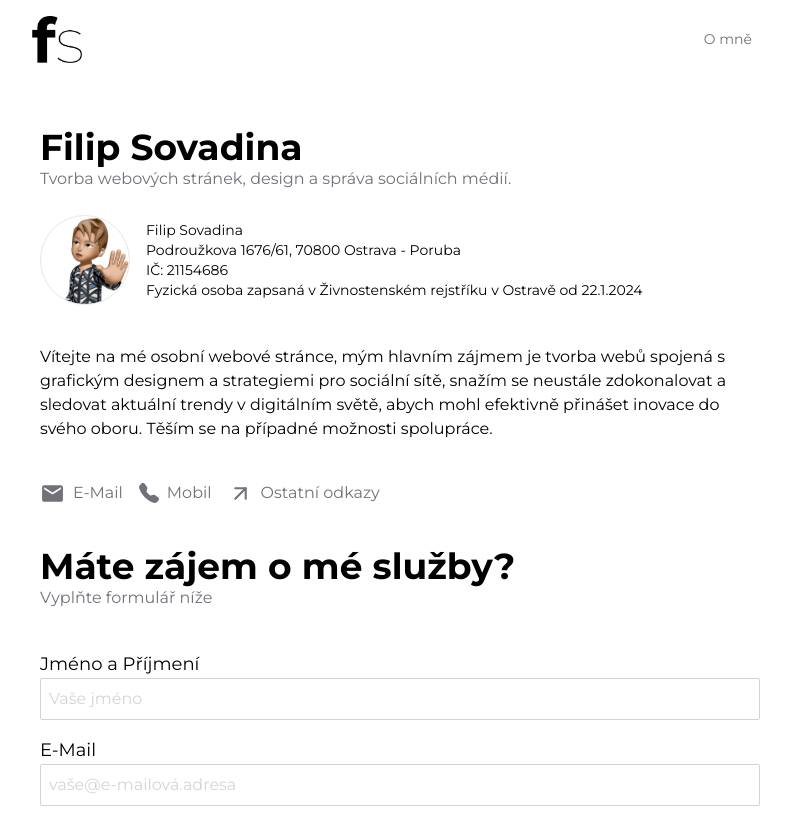
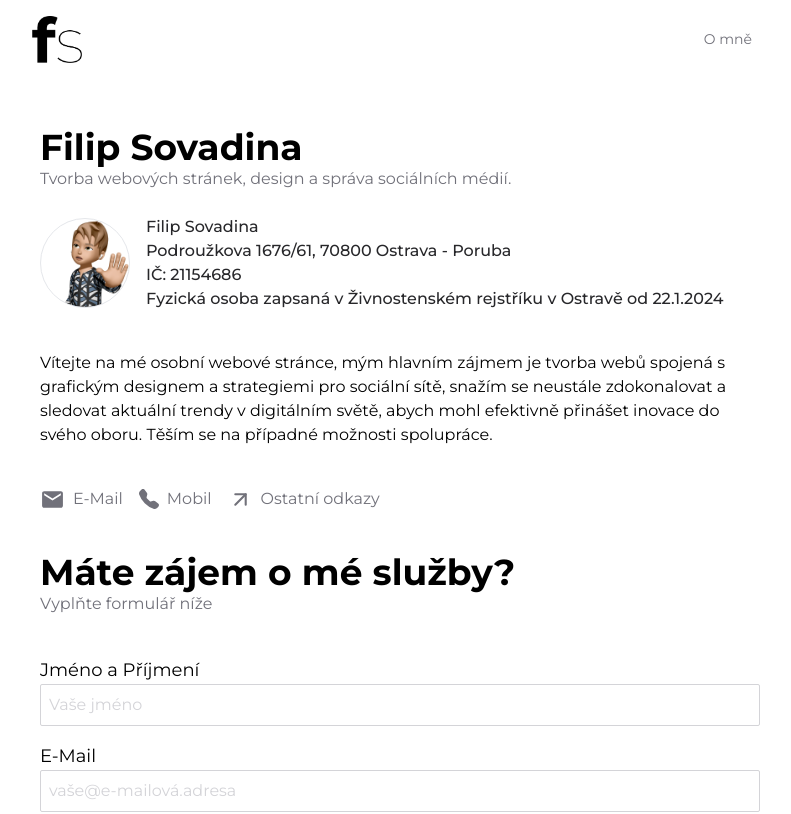
Before and after one commit to z1pp1k/filipsov.xyz, a Next.js app: page / in a window 1280 px wide. Shown: the top 814 px of the page, without its empty margins (240-1031 px from the left). Built offline with nearby package versions, Linux system fonts and the light colour scheme.

Commit message:
🔧: Span text

```diff
--- a/app/page.tsx
+++ b/app/page.tsx
@@ -26,7 +26,7 @@ export default function Page() {
               height={90}
               alt="iPhone memoji"
             />
-            <span className="text-sm dark:text-white">
+            <span className="text-md font-medium text-zinc-800 dark:text-white">
               Filip Sovadina
               <br />
               Podroužkova 1676/61, 70800 Ostrava - Poruba
```
